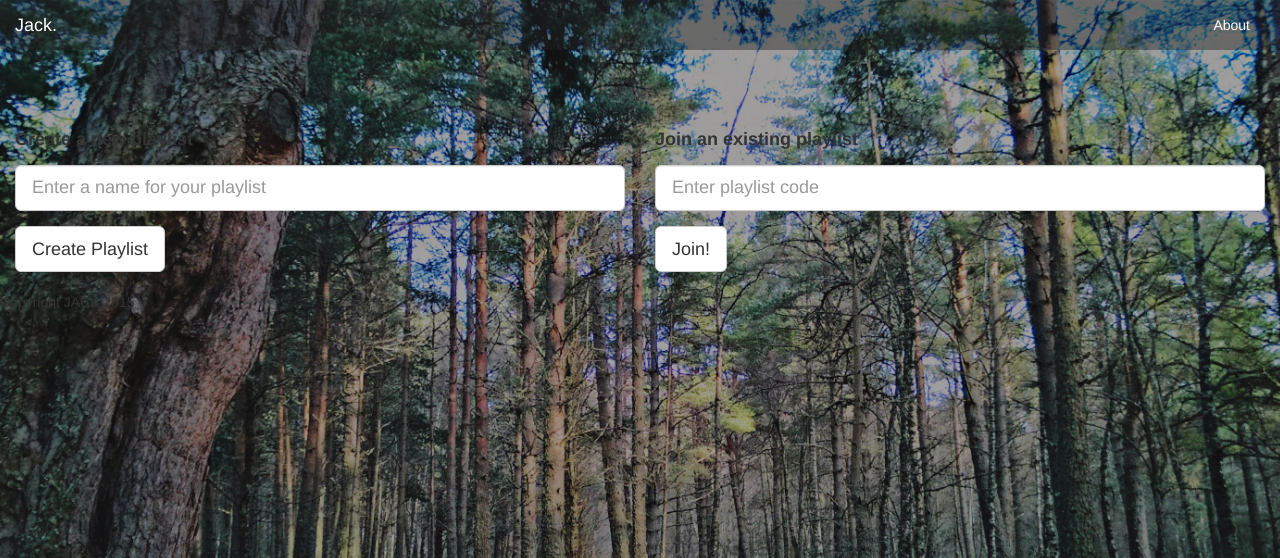
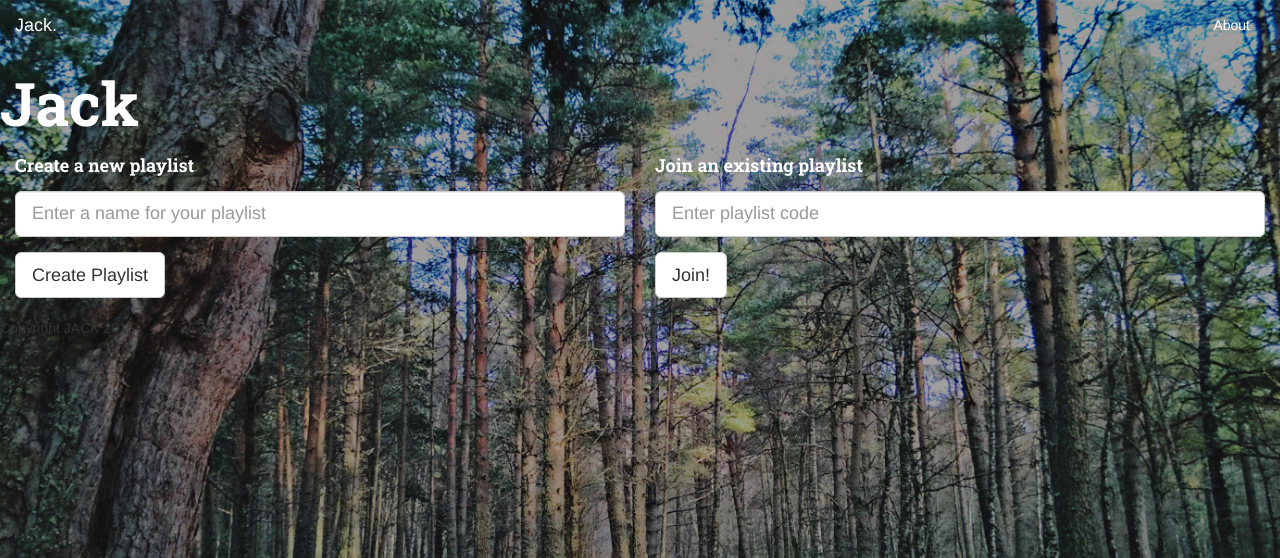
Before and after one commit to camerongray1515/HackDee-2015, a Flask app: page /welcome in a window 1280 px wide. Shown: the top 558 px of the page. Run offline with Flask 2, Linux system fonts and the light colour scheme; some libraries are stand-ins or nearby versions.

Commit message:
Updated IDs for Broon chum

```diff
--- a/static/css/style.css
+++ b/static/css/style.css
@@ -2,9 +2,21 @@ body{
   background: transparent;
 }
 
+h1,h2,h3,h4{
+  font-family: 'Roboto Slab', serif;
+  color: #fff;
+}
+
+h1{
+  font-size: 60px;
+}
+h2{
+  font-size: 40px;
+}
+
 body > div.container.body-content{
     padding-bottom: 20px;
-    padding-top: 50px;
+    padding-top: 0px;
     padding-left: 0px;
     padding-right: 0px;
     width: 100%;
@@ -21,12 +33,13 @@ body > div.container.body-content{
 }
 
 .navbar-inverse{
-  background: rgba(34, 34, 34, 0.42);
+  background: transparent;
   border-bottom: transparent;
   border-right: transparent;
   border-left: transparent;
   border-top: transparent;
   color: #fff;
+  margin-bottom:0px;
 }
 
 /* CSS Animated Loader - http://projects.lukehaas.me/css-loaders/ */
--- a/templates/base.html
+++ b/templates/base.html
@@ -12,6 +12,7 @@
   <script src="https://code.jquery.com/jquery-2.1.3.min.js"></script>
   <script src="https://maxcdn.bootstrapcdn.com/bootstrap/3.3.4/js/bootstrap.min.js"></script>
   <script src="../static/js/application.js"></script>
+  <link href='http://fonts.googleapis.com/css?family=Roboto+Slab:700' rel='stylesheet' type='text/css'>
   <link rel="stylesheet" href="../static/css/style.css">
   {% block head %}
   {% endblock %}
--- a/templates/welcome.html
+++ b/templates/welcome.html
@@ -6,15 +6,17 @@
 
 {% block body %}
 
+<h1>Jack</h1>
+
 <div class ="col-lg-6">
   <form class="form" role="form">
     <div class="form-group">
       <h4>
         <label for="pcode">Create a new playlist</label>
       </h4>
-      <input type="pcode" class="form-control input-lg" id="playlistname" placeholder="Enter a name for your playlist">
+      <input type="text" class="form-control input-lg" id="playlistname" placeholder="Enter a name for your playlist">
     </div>
-    <button type="submit" class="btn btn-default btn-lg">Create Playlist</button>
+    <button type="submit" class="btn btn-default btn-lg" id="newSubmit">Create Playlist</button>
   </form>
 </div>
 
@@ -24,9 +26,9 @@
       <h4>
         <label for="pcode">Join an existing playlist</label>
       </h4>
-      <input type="pcode" class="form-control input-lg" id="pcode" placeholder="Enter playlist code">
+      <input type="text" class="form-control input-lg" id="pcode" placeholder="Enter playlist code">
     </div>
-    <button type="submit" class="btn btn-default btn-lg">Join!</button>
+    <button type="submit" class="btn btn-default btn-lg" id="joinSubmit">Join!</button>
   </form>
 </div>
 
```
